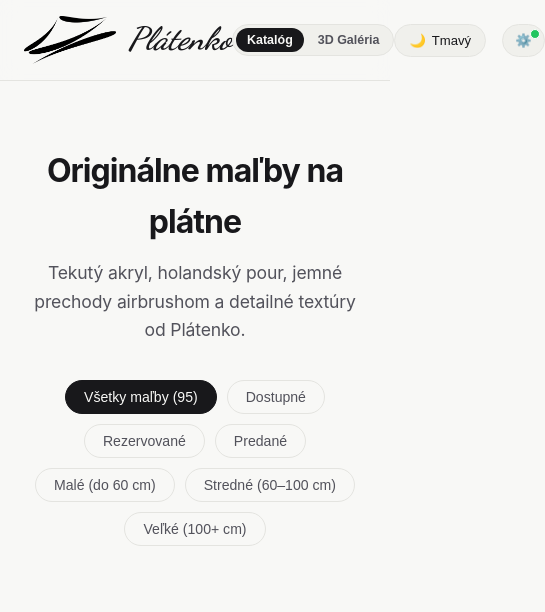
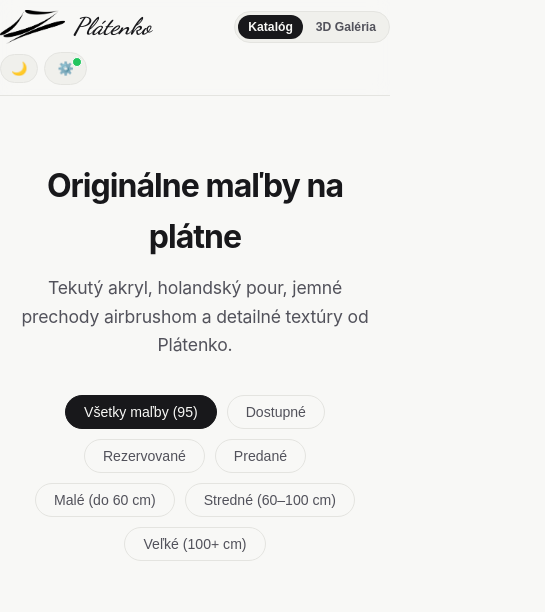
Before and after one commit to lmolexicak/Platenko, a plain HTML site: page index.html in a window 390 px wide. Shown: the top 612 px of the page, 545 px wide, since content can reach past the window. Drawn offline with Linux system fonts and the light colour scheme; no server answers.

Commit message:
Fix mobile header wrap and spacing at 390px viewport

```diff
--- a/styles.css
+++ b/styles.css
@@ -2845,12 +2845,43 @@ footer {
 
 /* Mobile Responsive Adjustments for Navigation, Detail Actions, AR & 3D Gallery */
 @media (max-width: 768px) {
+  .container {
+    padding: 0 14px;
+  }
+  .nav-inner {
+    height: auto;
+    min-height: 62px;
+    padding: 10px 0;
+    flex-wrap: wrap;
+    gap: 8px 10px;
+  }
+  .brand {
+    gap: 8px;
+  }
+  .brand-logo {
+    height: 34px;
+  }
+  .brand-title {
+    font-size: 1.5rem;
+  }
   .brand-subtitle {
     display: none;
   }
+  .nav-actions {
+    gap: 6px;
+  }
+  .theme-toggle-btn {
+    padding: 6px 10px;
+  }
+  .theme-toggle-btn span {
+    display: none;
+  }
+  .view-switcher {
+    max-width: 100%;
+  }
   .view-switch-btn {
-    padding: 5px 11px;
-    font-size: 0.78rem;
+    padding: 5px 10px;
+    font-size: 0.76rem;
   }
   .detail-header {
     padding: 10px 14px;
```
